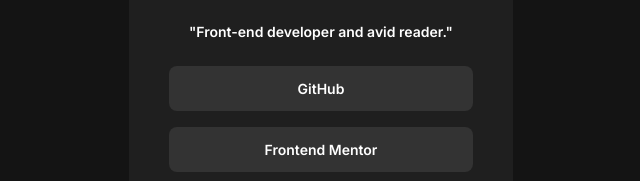
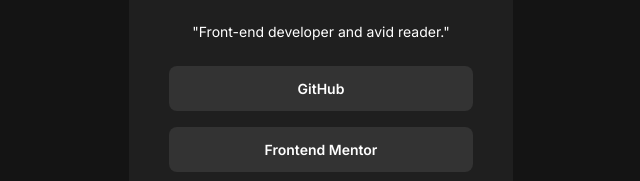
Before and after one commit to kalihari90/frontend-mentor-3, a plain HTML site: page index.html in a window 1280 px wide. Shown: the part 390-571 px from the top of the page, 319-959 px from the left. Drawn offline with Linux system fonts and the light colour scheme.

Commit message:
fixing font weight

```diff
--- a/css/style.css
+++ b/css/style.css
@@ -80,6 +80,10 @@ body {
 	color: var(--primary);
 }
 
+.bio {
+	font-weight: var(--fw-light);
+}
+
 .links {
 	display: flex;
 	flex-direction: column;
```
Also changed, not shown: img/screenshot.png, 1 other file.
